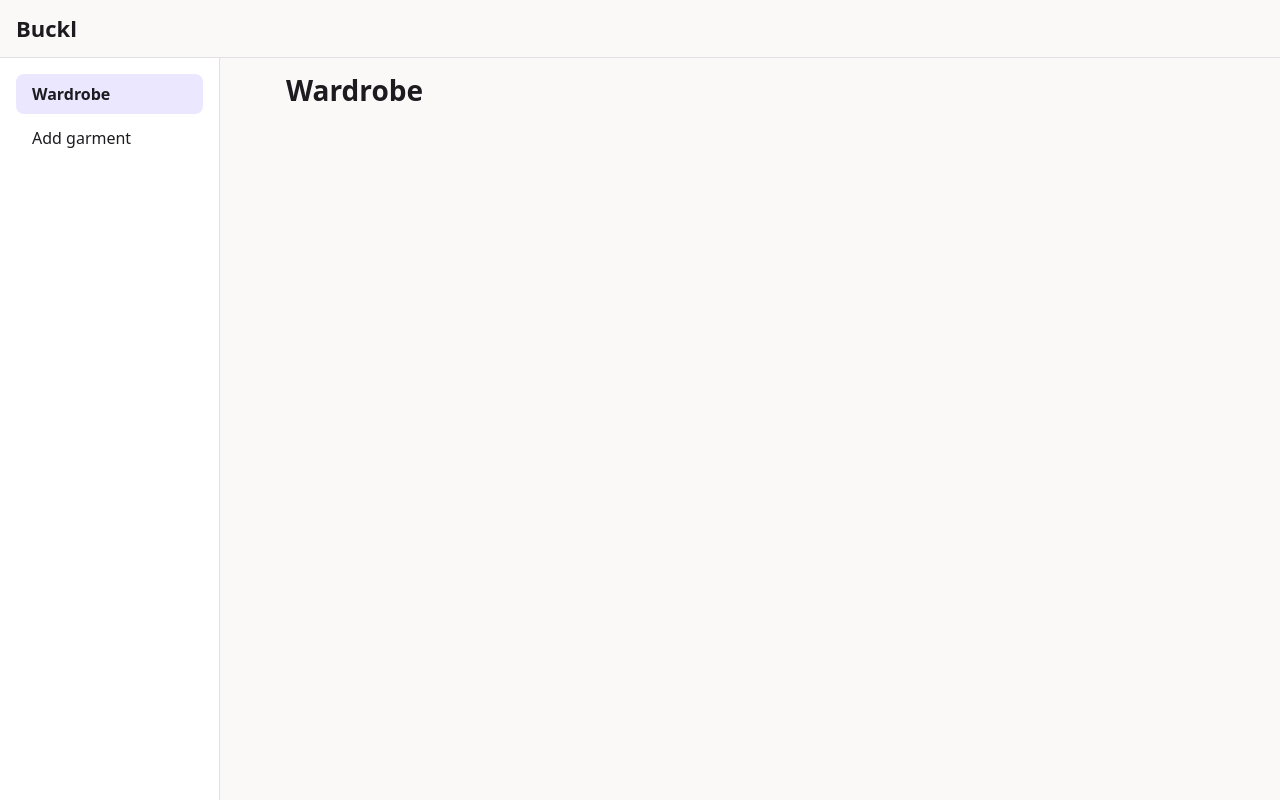
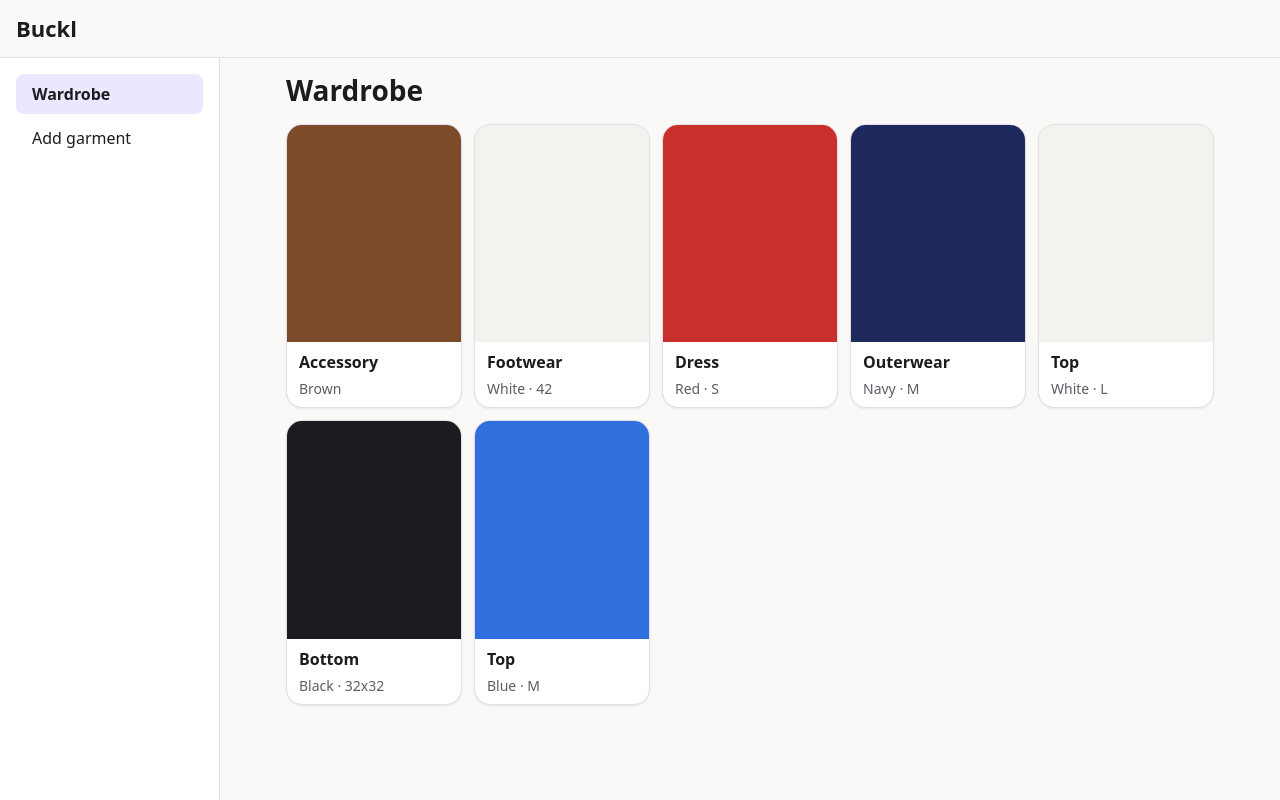
Before and after one commit to NahuelFernandezGalli/Buckl, a React (Vite) app in the folder apps/web/: page /wardrobe in a window 1280 px wide. Built offline with nearby package versions, Linux system fonts and the light colour scheme.

Commit message:
feat(web): add wardrobe list screen with empty state

```diff
--- /dev/null
+++ b/apps/web/src/features/wardrobe/GarmentCard.module.css
@@ -0,0 +1,32 @@
+.item {
+  list-style: none;
+}
+
+.link {
+  display: block;
+  text-decoration: none;
+  border-radius: var(--radius-lg);
+}
+
+.photo {
+  width: 100%;
+  aspect-ratio: 4 / 5;
+  object-fit: cover;
+  background: var(--color-border);
+}
+
+.meta {
+  display: flex;
+  flex-direction: column;
+  gap: var(--space-1);
+  padding: var(--space-2) var(--space-3);
+}
+
+.category {
+  font-weight: 600;
+}
+
+.details {
+  font-size: var(--text-sm);
+  color: var(--color-text-muted);
+}
--- /dev/null
+++ b/apps/web/src/features/wardrobe/GarmentCard.tsx
@@ -0,0 +1,35 @@
+import { Link } from 'react-router'
+import { Card } from '../../components/Card/Card'
+import { placeholderPhoto } from '../../data/placeholder-photo'
+import { CATEGORY_LABELS, COLOR_LABELS } from '../../domain/classification'
+import type { Garment } from '../../domain/garment'
+import { garmentTitle } from '../../lib/garment-title'
+import styles from './GarmentCard.module.css'
+
+export interface GarmentCardProps {
+  garment: Garment
+}
+
+export function GarmentCard({ garment }: GarmentCardProps) {
+  const { category, color, size } = garment.classification
+  return (
+    <li className={styles.item}>
+      <Link to={`/wardrobe/${garment.id}`} className={styles.link}>
+        <Card>
+          <img
+            src={garment.photoUrl ?? placeholderPhoto(color)}
+            alt={garmentTitle(garment)}
+            className={styles.photo}
+          />
+          <div className={styles.meta}>
+            <span className={styles.category}>{CATEGORY_LABELS[category]}</span>
+            <span className={styles.details}>
+              {COLOR_LABELS[color]}
+              {size ? ` · ${size}` : ''}
+            </span>
+          </div>
+        </Card>
+      </Link>
+    </li>
+  )
+}
--- /dev/null
+++ b/apps/web/src/features/wardrobe/WardrobePage.module.css
@@ -0,0 +1,7 @@
+.grid {
+  margin: 0;
+  padding: 0;
+  display: grid;
+  grid-template-columns: repeat(auto-fill, minmax(150px, 1fr));
+  gap: var(--space-3);
+}
--- a/apps/web/src/features/wardrobe/WardrobePage.tsx
+++ b/apps/web/src/features/wardrobe/WardrobePage.tsx
@@ -1,6 +1,34 @@
 import { usePageTitle } from '../../app/usePageTitle'
+import { ButtonLink } from '../../components/Button/ButtonLink'
+import { EmptyState } from '../../components/EmptyState/EmptyState'
+import { DEFAULT_WARDROBE_FILTER } from '../../domain/wardrobe-filter'
+import { GarmentCard } from './GarmentCard'
+import { useWardrobe } from './useWardrobe'
+import styles from './WardrobePage.module.css'
 
 export function WardrobePage() {
   usePageTitle('Wardrobe')
-  return <h1>Wardrobe</h1>
+  const wardrobe = useWardrobe(DEFAULT_WARDROBE_FILTER)
+
+  return (
+    <>
+      <h1>Wardrobe</h1>
+      {wardrobe.status === 'loading' && <p role="status">Loading your wardrobe…</p>}
+      {wardrobe.status === 'error' && <p role="alert">{wardrobe.message}</p>}
+      {wardrobe.status === 'ready' && wardrobe.garments.length === 0 && (
+        <EmptyState
+          title="Your wardrobe is empty"
+          description="Photograph a garment to get started."
+          action={<ButtonLink to="/garments/new">Add your first garment</ButtonLink>}
+        />
+      )}
+      {wardrobe.status === 'ready' && wardrobe.garments.length > 0 && (
+        <ul aria-label="Garments" className={styles.grid}>
+          {wardrobe.garments.map((garment) => (
+            <GarmentCard key={garment.id} garment={garment} />
+          ))}
+        </ul>
+      )}
+    </>
+  )
 }
--- /dev/null
+++ b/apps/web/src/features/wardrobe/useWardrobe.ts
@@ -0,0 +1,44 @@
+import { useEffect, useState } from 'react'
+import { useRepositories } from '../../app/useRepositories'
+import type { Garment } from '../../domain/garment'
+import type { WardrobeFilter } from '../../domain/wardrobe-filter'
+
+export type WardrobeState =
+  | { status: 'loading' }
+  | { status: 'ready'; garments: Garment[] }
+  | { status: 'error'; message: string }
+
+interface Loaded {
+  filter: WardrobeFilter
+  state: WardrobeState
+}
+
+/** Lists the wardrobe for a filter. `filter` must keep its identity between renders (constant or useMemo). */
+export function useWardrobe(filter: WardrobeFilter): WardrobeState {
+  const { garments } = useRepositories()
+  const [loaded, setLoaded] = useState<Loaded | null>(null)
+
+  useEffect(() => {
+    let cancelled = false
+    garments.list(filter).then(
+      (result) => {
+        if (!cancelled) setLoaded({ filter, state: { status: 'ready', garments: result } })
+      },
+      (error: unknown) => {
+        if (!cancelled) setLoaded({ filter, state: { status: 'error', message: describe(error) } })
+      },
+    )
+    return () => {
+      cancelled = true
+    }
+  }, [garments, filter])
+
+  if (!loaded || loaded.filter !== filter) {
+    return { status: 'loading' }
+  }
+  return loaded.state
+}
+
+function describe(error: unknown): string {
+  return error instanceof Error ? error.message : 'Could not load the wardrobe.'
+}
```
